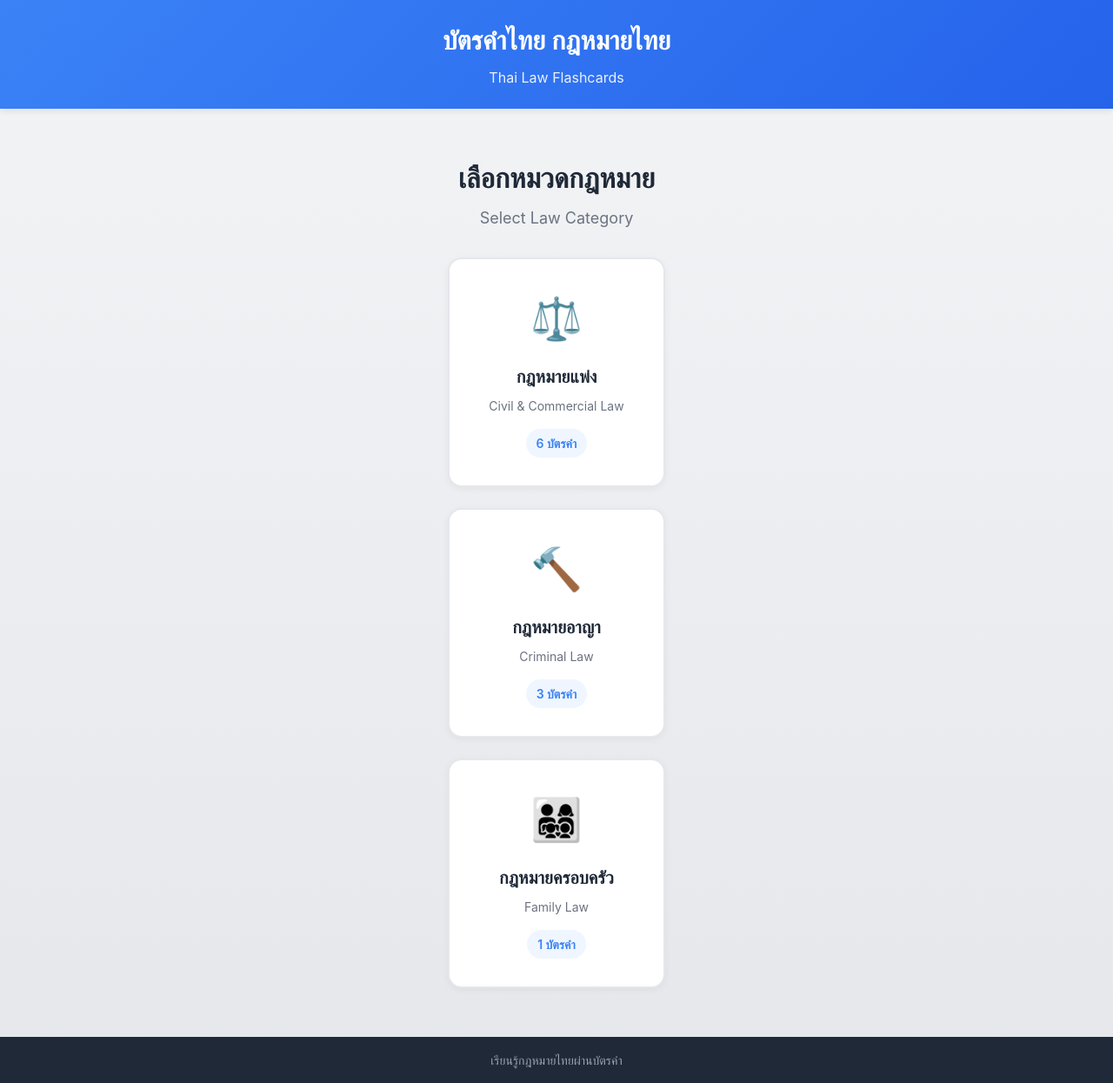
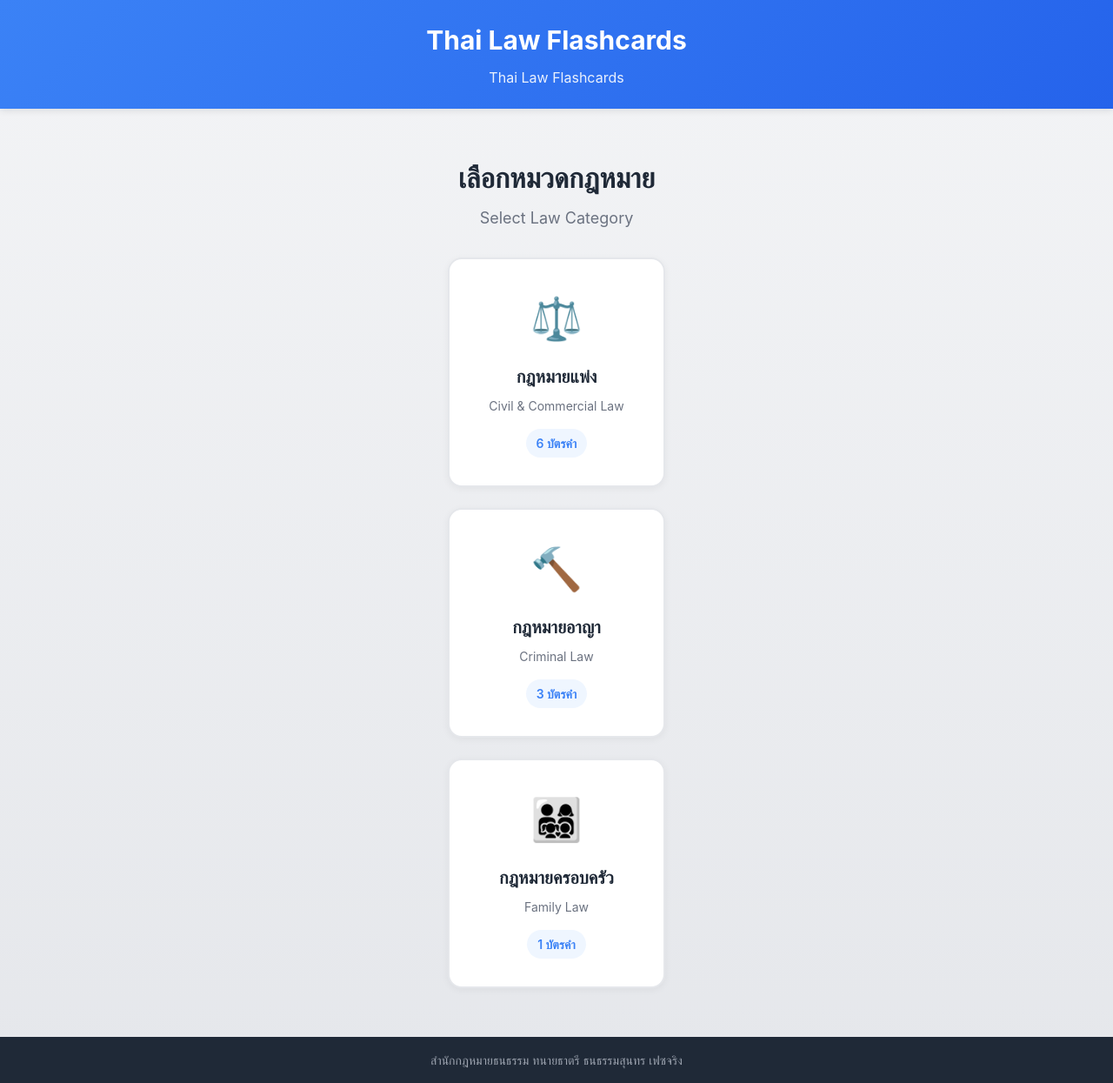
Before and after one commit to WaiRung/thai-law, a Vue app: page / in a window 1280 px wide. Shown: the whole page at 87% size. Built offline with nearby package versions, Linux system fonts and the light colour scheme.

Commit message:
Update app title and footer text
Changed the app title from Thai to English and updated the footer text to reference the law office and attorney's real Facebook page.

```diff
--- a/src/App.vue
+++ b/src/App.vue
@@ -25,7 +25,7 @@
                     </svg>
                 </button>
                 <div class="header-text">
-                    <h1 class="app-title">บัตรคำไทย กฎหมายไทย</h1>
+                    <h1 class="app-title">Thai Law Flashcards</h1>
                     <p class="app-subtitle">Thai Law Flashcards</p>
                 </div>
             </div>
@@ -150,7 +150,7 @@
 
         <!-- Footer -->
         <footer class="app-footer">
-            <p>เรียนรู้กฎหมายไทยผ่านบัตรคำ</p>
+            <p>สำนักกฎหมายธนธรรม ทนายธาตรี ธนธรรมสุนทร เฟซจริง</p>
         </footer>
     </div>
 </template>
```
